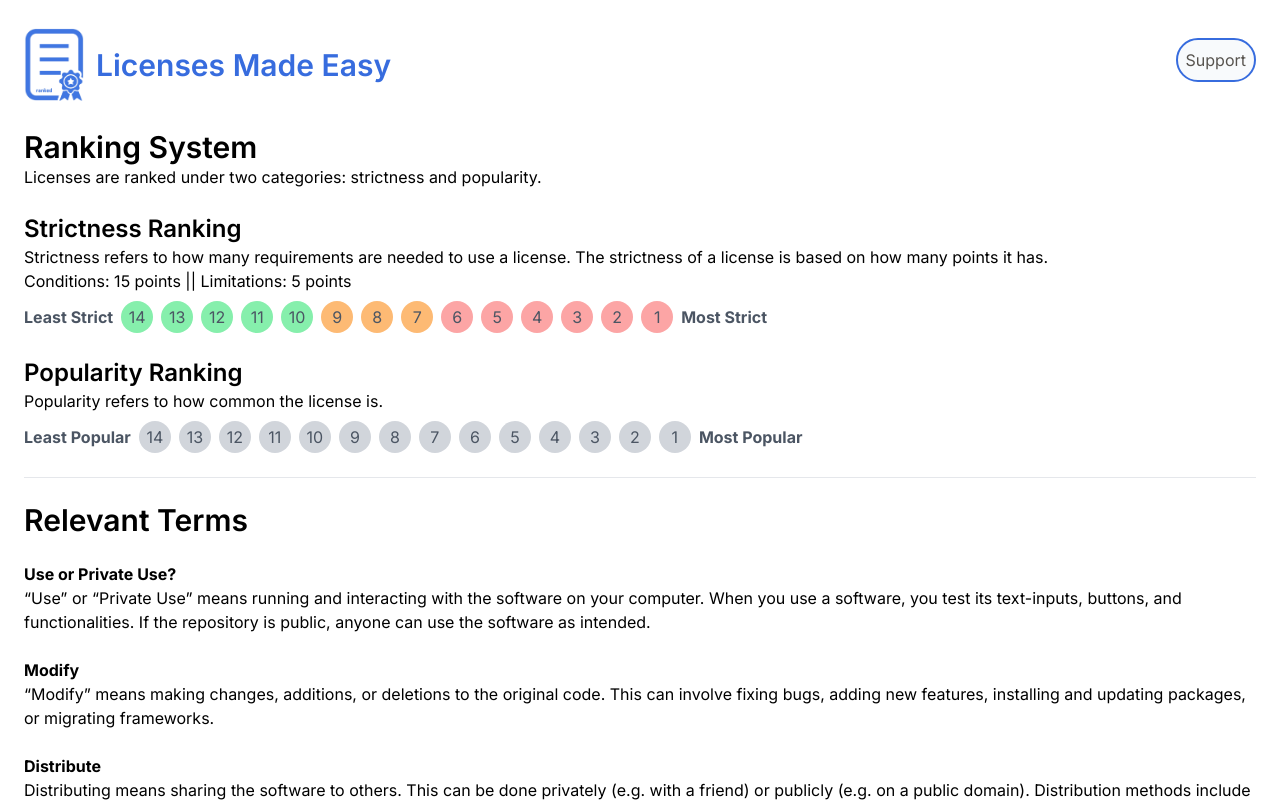
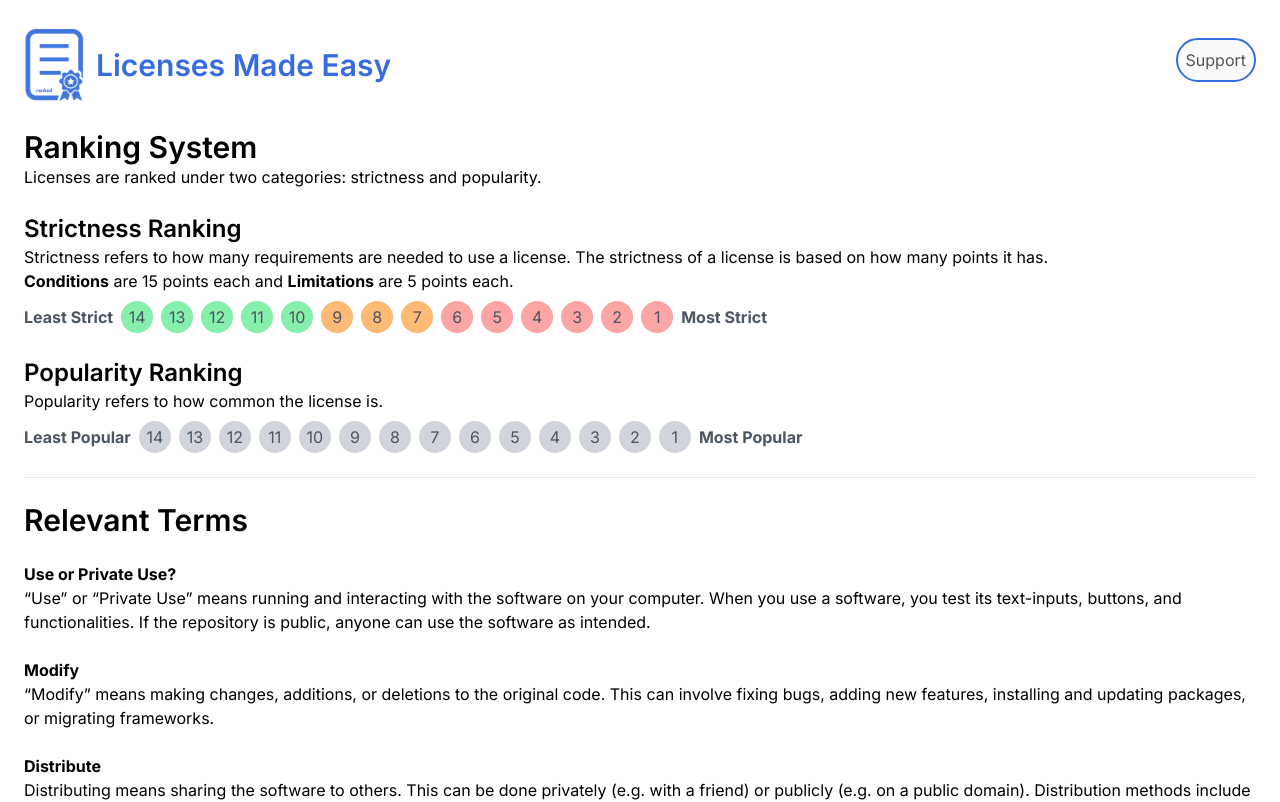
Before and after one commit to DaviZCodes/github-licenses-ranked, a Next.js app: page /support in a window 1280 px wide. Shown: the top 802 px of the page. Built offline with nearby package versions, Linux system fonts and the light colour scheme.

Commit message:
added bold on support

```diff
--- a/src/app/support/page.tsx
+++ b/src/app/support/page.tsx
@@ -19,7 +19,10 @@ export default function Definitions() {
             license. The strictness of a license is based on how many points it
             has.
           </p>
-          <p>Conditions: 15 points || Limitations: 5 points</p>
+          <p>
+            <b>Conditions</b> are 15 points each and <b>Limitations</b> are 5
+            points each.
+          </p>
           <StrictnessRatingScale />
         </div>
 
```
